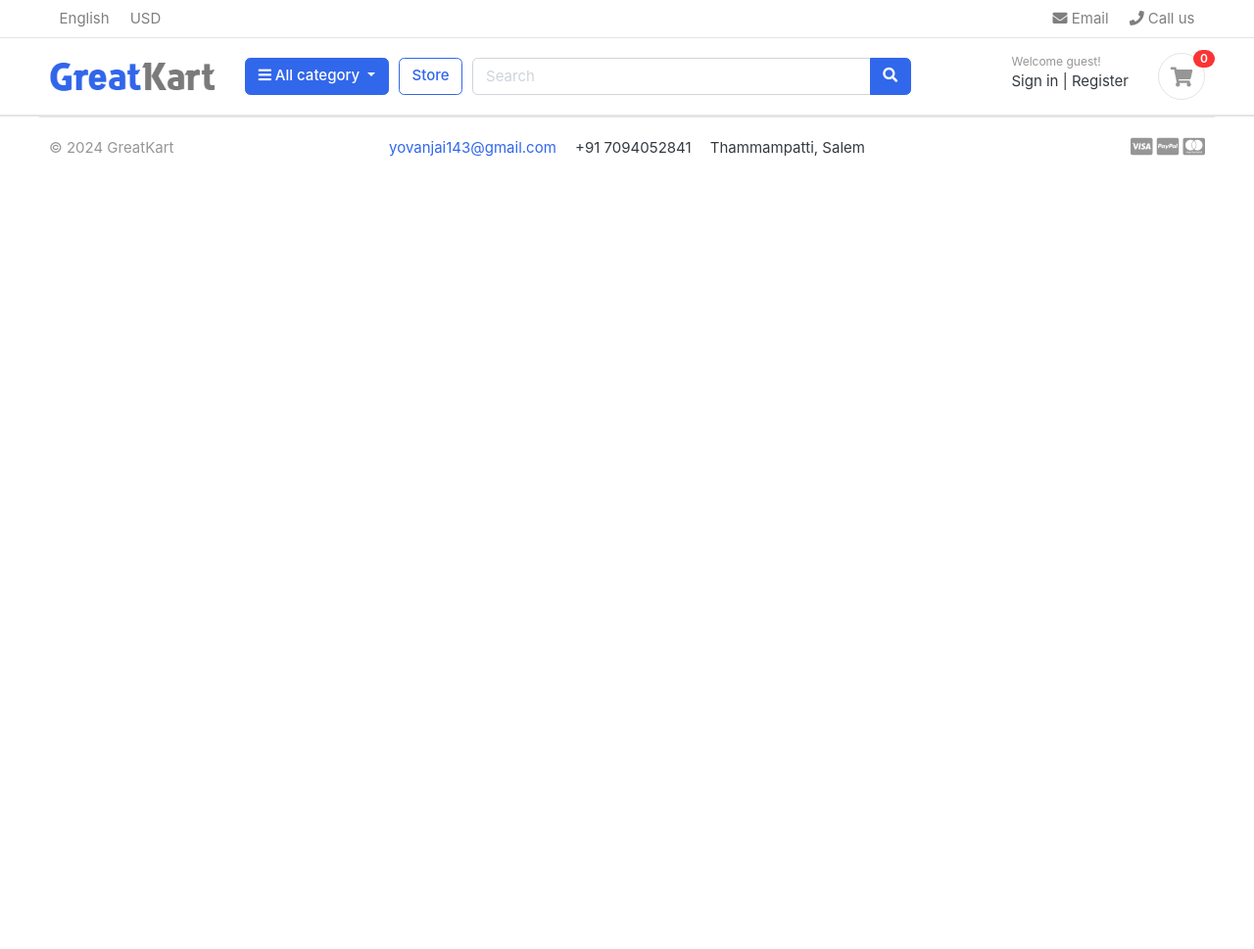
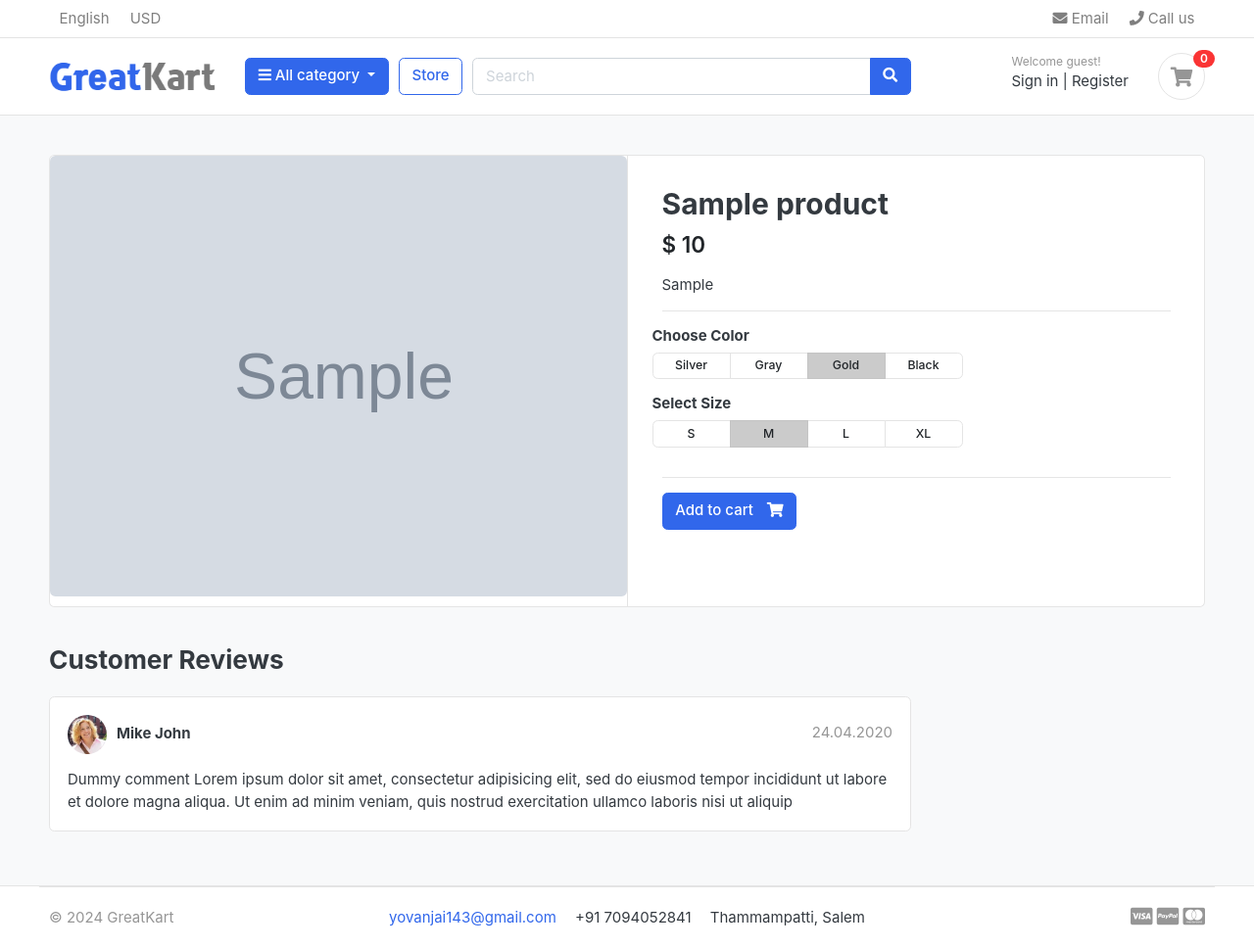
Before and after one commit to JayaPrakash0807/GreatKart-Ecommerce, a Django app: template templates/store/product_details.html in a window 1280 px wide. Shown: the whole page at 98% size. Before the commit the page ends 160 px from the top, so only its background shows below. Run offline with Django 5.2, Linux system fonts and the light colour scheme; the template is opened without the code that fills it: values that come from a table or form of the project are taken from there, others are empty; tables that the repository leaves empty hold one stand-in row (values such as "Sample post"); grey boxes marked "Sample" are stand-in pictures; some libraries are stand-ins or nearby versions; some web fonts are replaced.

Commit message:
home page setup and store setup complted

```diff
--- a/Greatkart/urls.py
+++ b/Greatkart/urls.py
@@ -25,7 +25,7 @@ urlpatterns = [
 
     path('admin/', admin.site.urls),
     path('',views.home, name='home'),
-    path('',include('store.urls')),
+    path('store/',include('store.urls')),
 
 
 ]+  static(settings.MEDIA_URL, document_root=settings.MEDIA_ROOT)
--- a/store/models.py
+++ b/store/models.py
@@ -1,5 +1,6 @@
 from django.db import models
 from category.models import Category
+from django.urls import reverse
 
 # Create your models here.
 
@@ -16,5 +17,9 @@ class Product(models.Model):
     modified_date=models.DateTimeField(auto_now=True)
 
 
+    def get_url(self):
+        return reverse('product_detail', args=[self.category.slug, self.slug])
+
+
     def __str__(self):
         return self.product_name
--- a/templates/includes/navbar.html
+++ b/templates/includes/navbar.html
@@ -27,7 +27,7 @@
         <div class="container">
     <div class="row align-items-center">
         <div class="col-lg-2 col-md-3 col-6">
-            <a href="./" class="brand-wrap">
+            <a href="{% url 'home'%}" class="brand-wrap">
                 <img class="logo" src="{% static './images/logo.png' %}">
             </a> <!-- brand-wrap.// -->
         </div>
@@ -44,7 +44,7 @@
                 </div>
             </div>  <!-- category-wrap.// -->
         </div> <!-- col.// -->
-        <a href="" class="btn btn-outline-primary">Store</a>
+        <a href="{%url 'store'%}" class="btn btn-outline-primary">Store</a>
         <div class="col-lg  col-md-6 col-sm-12 col">
             <form action="#" class="search">
                 <div class="input-group w-100">
--- a/templates/store/product_details.html
+++ b/templates/store/product_details.html
@@ -1,8 +1,125 @@
-{% include 'includes/base.html' %}
+{% extends 'includes/base.html' %}
 
 {% load static %}
 
 {% block content %}
 
 
+<section class="section-content padding-y bg">
+    <div class="container">
+
+    <!-- ============================ COMPONENT 1 ================================= -->
+    <div class="card">
+        <div class="row no-gutters">
+            <aside class="col-md-6">
+    <article class="gallery-wrap">
+        <div class="img-big-wrap">
+           <a href="#"><img src="{{single_product.images.url}}"></a>
+        </div> <!-- img-big-wrap.// -->
+
+    </article> <!-- gallery-wrap .end// -->
+            </aside>
+            <main class="col-md-6 border-left">
+    <article class="content-body">
+
+    <h2 class="title">{{single_product.product_name}}</h2>
+
+    <div class="mb-3">
+        <var class="price h4">$ {{single_product.price}}</var>
+    </div>
+
+    <p>{{single_product.discription}}</p>
+
+
+    <hr>
+        <div class="row">
+            <div class="item-option-select">
+                <h6>Choose Color</h6>
+                <div class="btn-group btn-group-sm btn-group-toggle" data-toggle="buttons">
+                  <label class="btn btn-light">
+                    <input type="radio" name="radio_color"> Silver
+                  </label>
+                  <label class="btn btn-light">
+                    <input type="radio" name="radio_color" > Gray
+                  </label>
+                  <label class="btn btn-light active">
+                    <input type="radio" name="radio_color checked"> Gold
+                  </label>
+                  <label class="btn btn-light">
+                    <input type="radio" name="radio_color"> Black
+                  </label>
+                </div>
+            </div>
+        </div> <!-- row.// -->
+        <div class="row">
+            <div class="item-option-select">
+                <h6>Select Size</h6>
+                <div class="btn-group btn-group-sm btn-group-toggle" data-toggle="buttons">
+                  <label class="btn btn-light">
+                    <input type="radio" name="radio_color"> S
+                  </label>
+                  <label class="btn btn-light active">
+                    <input type="radio" name="radio_color" checked> M
+                  </label>
+                  <label class="btn btn-light">
+                    <input type="radio" name="radio_color"> L
+                  </label>
+                  <label class="btn btn-light">
+                    <input type="radio" name="radio_color"> XL
+                  </label>
+                </div>
+            </div>
+        </div> <!-- row.// -->
+        <hr>
+        {% if single_product.stock <= 0 %}
+            <h5 class="text-danger">Out of Stock</h5>
+        {% else %}
+        <a href="./product-detail.html" class="btn  btn-primary"> <span class="text">Add to cart</span> <i class="fas fa-shopping-cart"></i>  </a>
+        {% endif %}
+    </article> <!-- product-info-aside .// -->
+            </main> <!-- col.// -->
+        </div> <!-- row.// -->
+    </div> <!-- card.// -->
+    <!-- ============================ COMPONENT 1 END .// ================================= -->
+
+    <br>
+
+    <div class="row">
+                <div class="col-md-9">
+
+        <header class="section-heading">
+            <h3>Customer Reviews </h3>
+
+        </header>
+
+        <article class="box mb-3">
+            <div class="icontext w-100">
+                <img src="{% static './images/avatars/avatar1.jpg' %}" class="img-xs icon rounded-circle">
+                <div class="text">
+                    <span class="date text-muted float-md-right">24.04.2020 </span>
+                    <h6 class="mb-1">Mike John </h6>
+
+                </div>
+            </div> <!-- icontext.// -->
+            <div class="mt-3">
+                <p>
+                    Dummy comment Lorem ipsum dolor sit amet, consectetur adipisicing elit, sed do eiusmod
+                    tempor incididunt ut labore et dolore magna aliqua. Ut enim ad minim veniam,
+                    quis nostrud exercitation ullamco laboris nisi ut aliquip
+                </p>
+            </div>
+        </article>
+
+
+
+        </div> <!-- col.// -->
+    </div> <!-- row.// -->
+
+
+    </div> <!-- container .//  -->
+    </section>
+    <!-- ========================= SECTION CONTENT END// ========================= -->
+
+
+
 {%  endblock %}
--- a/templates/store/store.html
+++ b/templates/store/store.html
@@ -131,11 +131,11 @@
         <div class="col-md-4">
             <figure class="card card-product-grid">
                 <div class="img-wrap">
-                    <img src="{{product.images.url}}">
+                    <a href="{{product.get_url}}"><img src="{{product.images.url}}"></a>
                 </div> <!-- img-wrap.// -->
                 <figcaption class="info-wrap">
                     <div class="fix-height">
-                        <a href="./product-detail.html" class="title">{{product.product_name}}</a>
+                        <a href="{{product.get_url}}" class="title">{{product.product_name}}</a>
                         <div class="price-wrap mt-2">
                             <span class="price">$-{{product.price}}</span>
                         </div> <!-- price-wrap.// -->
```
Also changed, not shown: store/views.py (+24 -1 lines), templates/home.html (+4 -4 lines), Greatkart/static/images/banners/cover.jpg (added), Greatkart/static/images/banners/cover.png (added), store/urls.py (line endings or trailing spaces).
